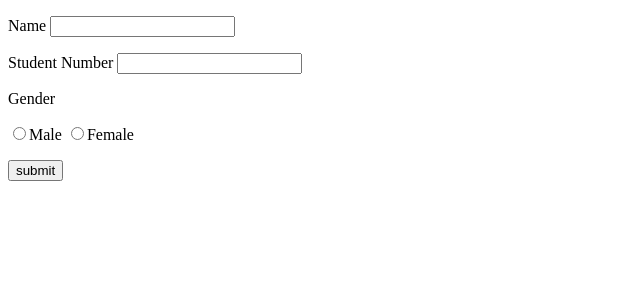
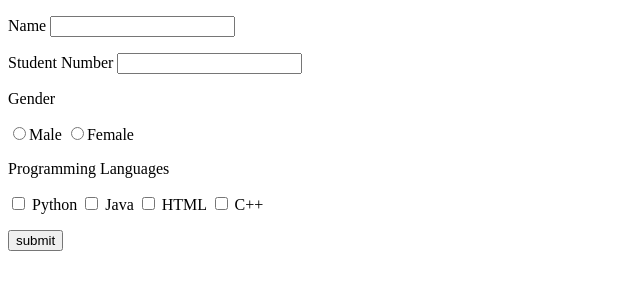
Before and after one commit to CSID-DGU/2022-2-OSSPrac-eeeise-3, a Flask app: page / in a window 1280 px wide. Shown: the top 300 px of the page, without its empty margins (0-640 px from the left). Run offline with Flask 2, Linux system fonts and the light colour scheme.

Commit message:
Add Programming Languages

```diff
--- a/eeeise_hw3/main.py
+++ b/eeeise_hw3/main.py
@@ -12,9 +12,7 @@ def result():
       result['Name'] = request.form.get('Name')
       result['Student Number'] = request.form.get('Student Number')
       result['Gender'] = request.form.get('Gender')
-      # 성별
-      # 학과
-      # 프로그래밍 언어 -> hint) ','.join(list명)을 사용하면 list 안에 있는 항목들이 ','로 나누어져 출력됨.
+      result['languages'] = ','.join(request.form.getlist('Programming Languages'))
 
       return render_template("result.html",result = result)
 
--- a/eeeise_hw3/templates/input_info.html
+++ b/eeeise_hw3/templates/input_info.html
@@ -8,9 +8,11 @@
          <p>Gender</p>
          <input type = "radio" name = "Gender" value="Male">Male
          <input type = "radio" name = "Gender" value="Female">Female
-         <!-- 성별 -->
-         <!-- 학과 -->
-         <!-- 프로그래밍 언어 -->
+         <p>Programming Languages</p>
+         </p> <input type = "checkbox" name = "Programming Languages" value='Python'/> Python
+            <input type = "checkbox" name = "Programming Languages" value='Java'/> Java
+            <input type = "checkbox" name = "Programming Languages" value='HTML'/> HTML
+            <input type = "checkbox" name = "Programming Languages" value='C++'/> C++ </p>
          <p><input type = "submit" value = "submit" /></p>
       </form>
 
```
